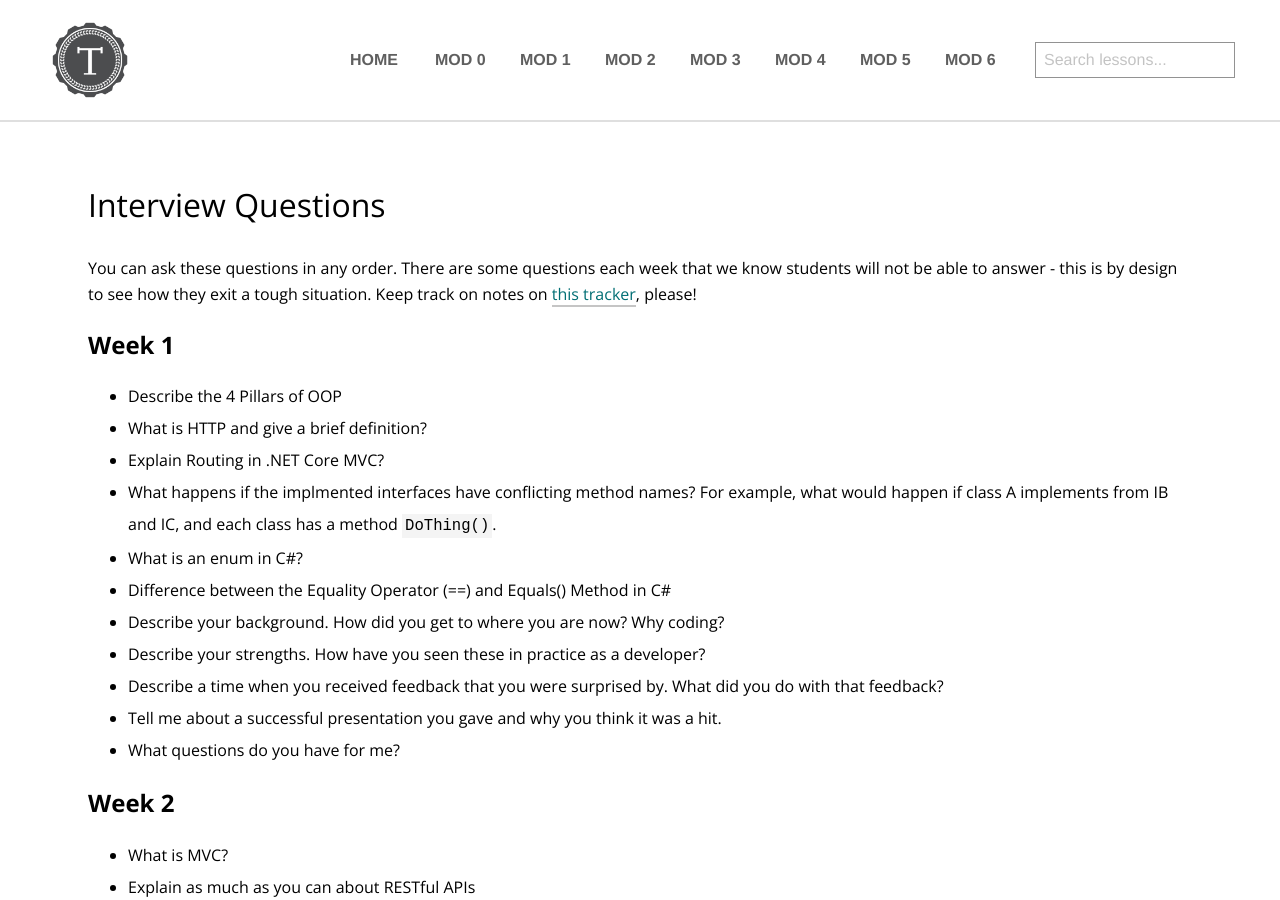
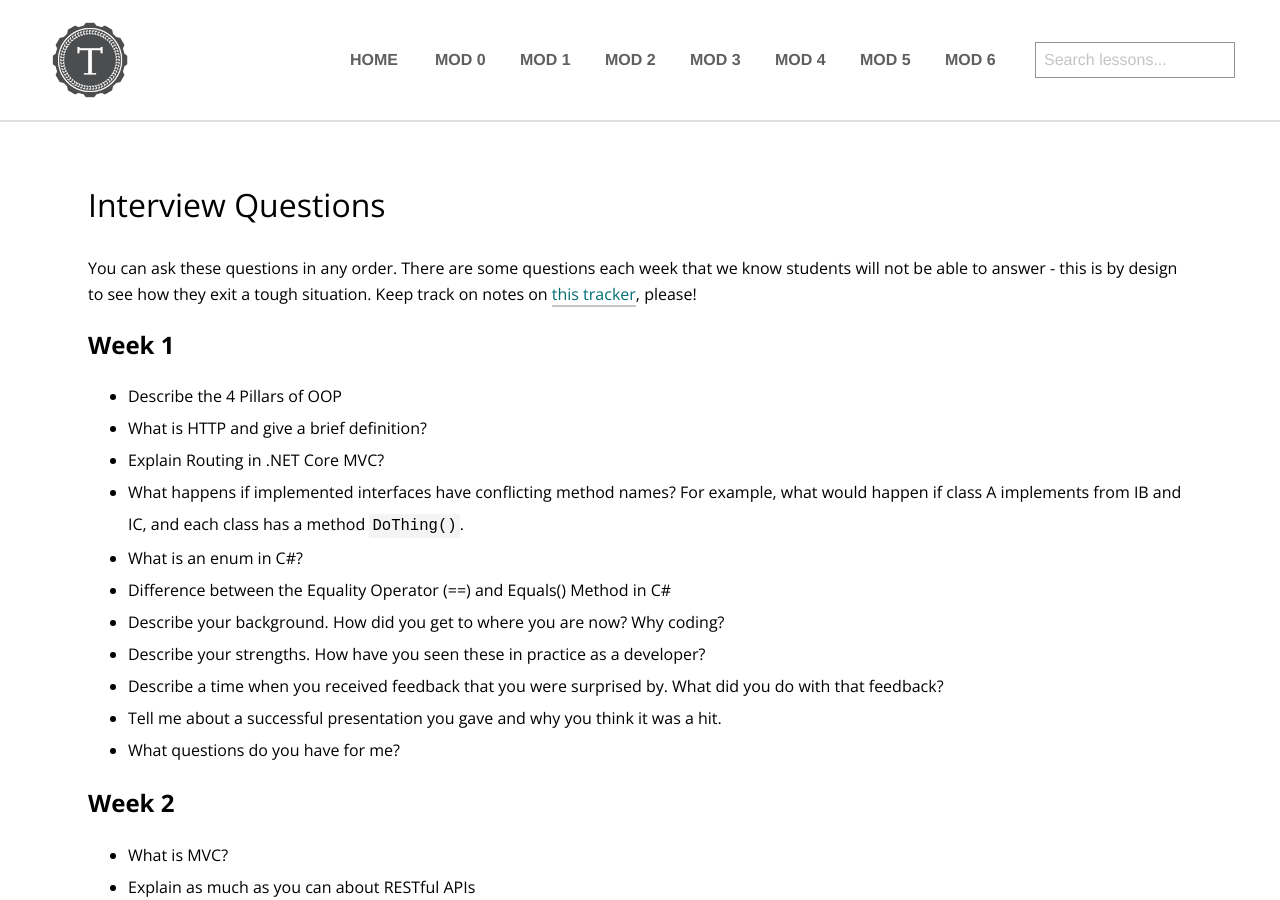
Before and after one commit to turingschool/launch-curriculum, a Jekyll site: the page built from module6/interviews/questions-4545.md, in a window 1280 px wide and 900 px high. Built offline with Jekyll 4.4.1, drawn with Linux system fonts in a browser that asks for light colours; nearby versions of some CDN libraries; comment, search, counter and statistics services are not loaded.

Commit message:
Update questions-4545.md

```diff
--- a/module6/interviews/questions-4545.md
+++ b/module6/interviews/questions-4545.md
@@ -10,7 +10,7 @@ You can ask these questions in any order.  There are some questions each week th
 * Describe the 4 Pillars of OOP
 * What is HTTP and give a brief definition?
 * Explain Routing in .NET Core MVC?
-* What happens if the implmented interfaces have conflicting method names? For example, what would happen if class A implements from IB and IC, and each class has a method `DoThing()`.
+* What happens if implemented interfaces have conflicting method names? For example, what would happen if class A implements from IB and IC, and each class has a method `DoThing()`.
 * What is an enum in C#?
 * Difference between the Equality Operator (==) and Equals() Method in C#
 * Describe your background. How did you get to where you are now? Why coding?
```
